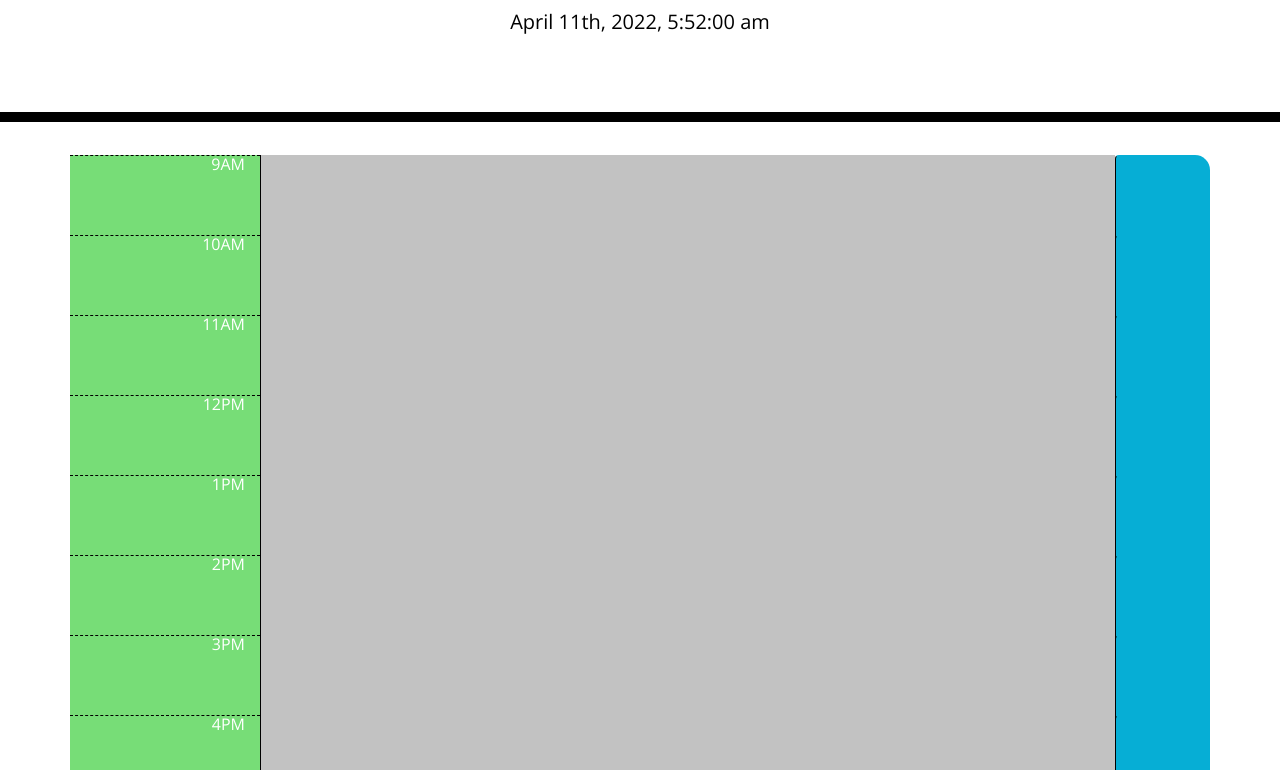
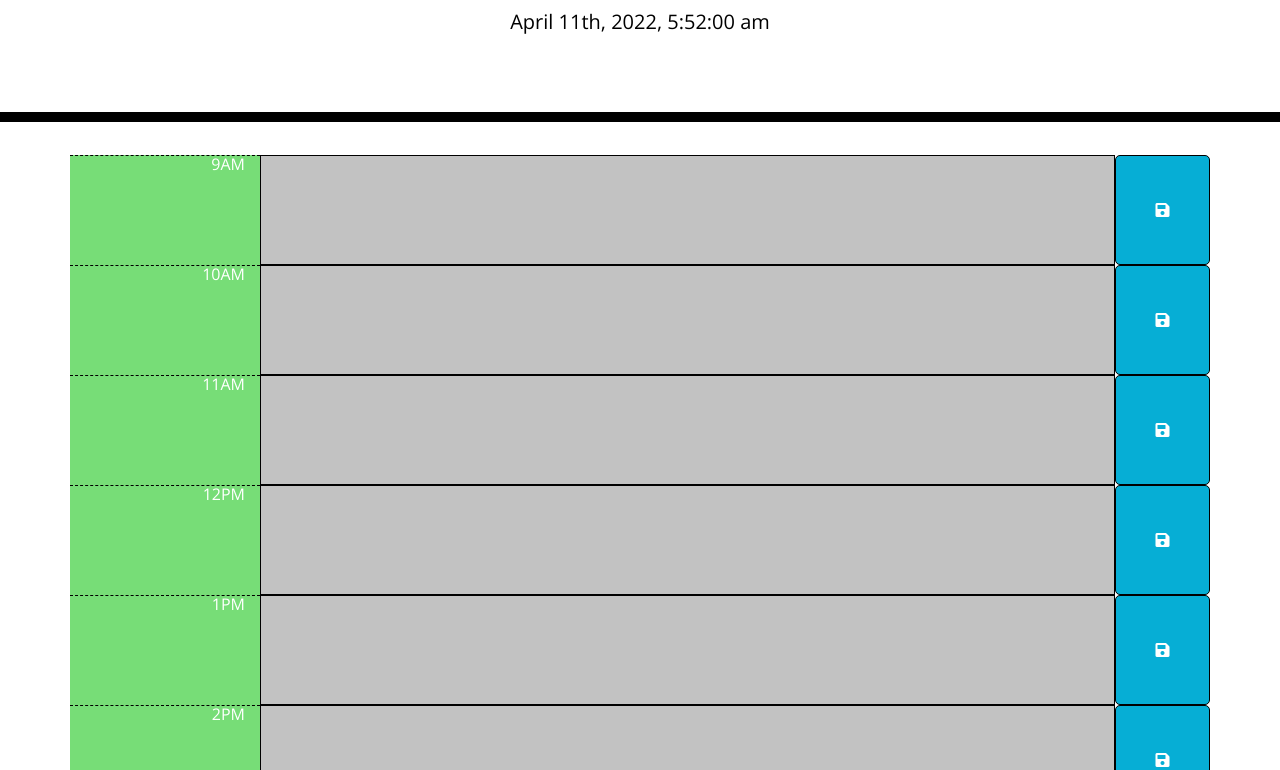
Before and after one commit to erict001/Work-Planner, a plain HTML site: page index.html in a window 1280 px wide. Shown: the part 182-952 px from the top of the page. Drawn offline with nearby package versions, Linux system fonts and the light colour scheme.

Commit message:
fully working planner

```diff
--- a/index.html
+++ b/index.html
@@ -33,48 +33,48 @@
       <div class="row time-block">
         <div class="hour col-2" id="9">9AM</div>
         <textarea type="text" id="description" class="textDiv col-9"></textarea>
-        <button class="btn col-1"></button>
+        <button class="btn col-1"><i class="fas fa-save"></i></button>
       </div>
       <div class="row time-block">
         <div class="hour col-2" id="10">10AM</div>
         <textarea type="text" id="description" class="textDiv col-9"></textarea>
-        <button class="btn col-1"></button>
+        <button class="btn col-1"><i class="fas fa-save"></i></button>
       </div>
       <div class="row time-block">
         <div class="hour col-2" id="11">11AM</div>
         <textarea type="text" id="description" class="textDiv col-9"></textarea>
-        <button class="btn col-1"></button>
+        <button class="btn col-1"><i class="fas fa-save"></i></button>
       </div>
       <div class="row time-block">
         <div class="hour col-2" id="12">12PM</div>
         <textarea type="text" id="description" class="textDiv col-9"></textarea>
-        <button class="btn col-1"></button>
+        <button class="btn col-1"><i class="fas fa-save"></i></button>
       </div>
       <div class="row time-block">
         <div class="hour col-2" id="13">1PM</div>
         <textarea type="text" id="description" class="textDiv col-9"></textarea>
-        <button class="btn col-1"></button>
+        <button class="btn col-1"><i class="fas fa-save"></i></button>
       </div>
       <div class="row time-block">
         <div class="hour col-2" id="14">2PM</div>
         <textarea type="text" id="description" class="textDiv col-9"></textarea>
-        <button class="btn col-1"></button>
+        <button class="btn col-1"><i class="fas fa-save"></i></button>
       </div>
       <div class="row time-block">
         <div class="hour col-2" id="15">3PM</div>
         <textarea type="text" id="description" class="textDiv col-9"></textarea>
-        <button class="btn col-1"></button>
+        <button class="btn col-1"><i class="fas fa-save"></i></button>
       </button>
     </div>
     <div class="row time-block">
       <div class="hour col-2" id="16">4PM</div>
         <textarea type="text" id="description" class="textDiv col-9"></textarea>
-        <button class="btn col-1"></button>
+        <button class="btn col-1"><i class="fas fa-save"></i></button>
       </div>
       <div class="row time-block">
         <div class="hour col-2" id="17">5PM</div>
         <textarea type="text" id="description" class="textDiv col-9"></textarea>
-        <button class="btn col-1"></button>
+        <button class="btn col-1"><i class="fas fa-save"></i></button>
       </div>
 
     </div>
--- a/style.css
+++ b/style.css
@@ -32,7 +32,7 @@ textarea {
 
 .row {
   white-space: pre-wrap;
-  height: 80px;
+  height: 110px;
   border-top: 1px solid white;
 }
 
@@ -59,9 +59,11 @@ textarea {
 }
 
 .btn {
-  border-left: 1px solid black;
-  border-top-right-radius: 15px;
-  border-bottom-right-radius: 15px;
+  border: 1px solid black;
+  border-top-right-radius: 5px;
+  border-bottom-right-radius: 5px;
+  border-top-left-radius: 5px;
+  border-bottom-left-radius: 5px;
   background-color: #06aed5;
   color: white;
 }
@@ -92,9 +94,16 @@ textarea {
   background-color: teal;
   border-top-right-radius: 8px;
   border-bottom-right-radius: 8px;
-
 };
 
 .hour .bi {
   color: white;
 }
+
+.textDiv {
+  border: 1px solid black;
+}
+
+.btn {
+  border: 1px solid black;
+}
```
